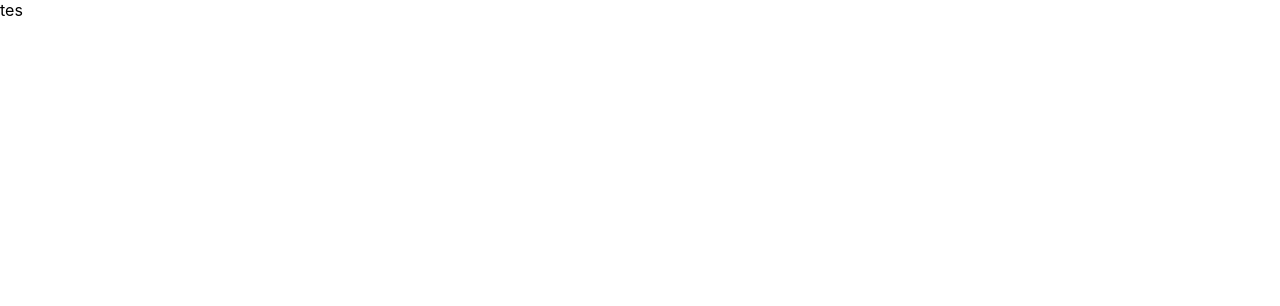
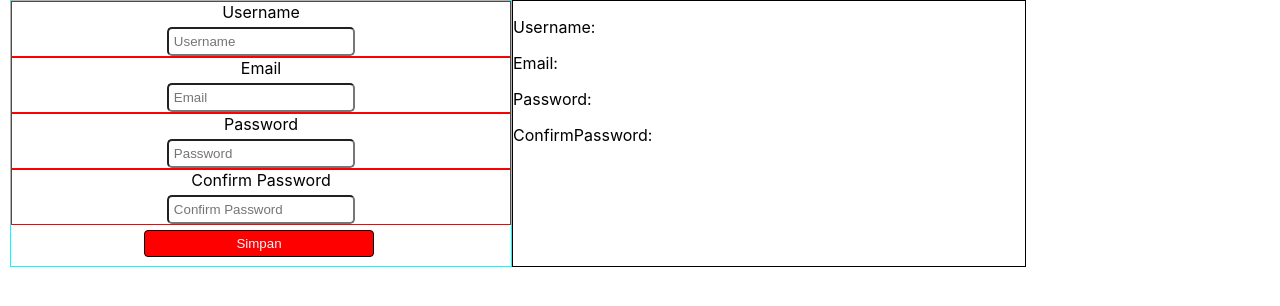
Before and after one commit to Naufal-0123/React_1, a React (Create React App) app: page / in a window 1280 px wide. Shown: the top 306 px of the page. Built offline with nearby package versions, Linux system fonts and the light colour scheme.

Commit message:
belajar handleChange

```diff
--- a/src/App.js
+++ b/src/App.js
@@ -1,19 +1,65 @@
 import React from 'react';
 import Layout from "./komponen/layout";
 import Button from "./komponen/button";
+import Input from "./komponen/input";
 import "./styles/styles.css"
 
 export default function App(){
-  let[name, setName]= React.useState('');
-  let[email, setEmail]= React.useState('');
-  let[Password, setPassword]= React.useState('');
-  let[confirmPassword, setConfirmPassword]= React.useState('');
-
+  const [values, setValues] = React.useState({
+    username:"",
+    email:"",
+    password:"",
+    confirmPassword:"",
+  })
+  const handleChange = (e) => {
+    e.preventDefault()
+    console.log('ok gass jalan');
+    setValues((values) =>{
+      return{
+        ...values,
+        [e.target.name]: e.target.value
+      }
+    });
+  };
   return(
     <React.Fragment>
-      <form>tes</form>
+      <div style={{
+        display: "flex"
+
+      }}>
+      <form>
+       <Input  name="username" value={values.username} label={'Username'} placeHolder="Username" onChange={(event) => {
+        event.preventDefault();
+        console.log('ok jalan')
+        setValues((values)=>{
+          return{
+           ...values,
+           username: event.target.value,
+
+         };
+        });
+       }} />
+       <Input  name="email" value={values.email} label={'Email'}
+       placeHolder="Email" onChange={handleChange}/>
+       <Input  name="password" value={values.password} label={'Password'}
+       placeHolder="Password" onChange={handleChange}/>
+       <Input  name="confirmPassword" value={values.confirmPassword} label={'Confirm Password'} placeHolder="Confirm Password" onChange={handleChange}/>
+       <Button title={'Simpan'}/>
+      </form>
+      <div
+      style={{
+        width: "40%",
+        border: "1px solid black",
+        height: "265px",
+        }}>
+        <p>Username:{values?.username}</p>
+        <p>Email: {values?.email}</p>
+        <p>Password: {values?.password}</p>
+        <p>ConfirmPassword: {values?.confirmPassword}</p>
+      </div>
+      </div>
     </React.Fragment>
-  )
+  );
 }
 
 // function App () {
--- /dev/null
+++ b/src/komponen/input.jsx
@@ -0,0 +1,15 @@
+import React from "react";
+
+export default function Input({label, isError, textError, ...props}){
+    return(
+        <div className='input'>
+        <label  className='label' htmlFor={label}>
+            {label}
+        </label>
+        <input {...props} className='input-text' id={label} />
+       {isError && <p className='error'>
+       {textError}
+        </p>}
+      </div>
+    );
+}
--- a/src/styles/styles.css
+++ b/src/styles/styles.css
@@ -11,11 +11,41 @@
 }
 
 .button{
-    color: white;
+    color: aliceblue;
     padding: 5px 10px;
     border: 1px solid black;
-    cursor: pointer;
-    width: 200px;
-    border-radius: 5px
+    width: 230px;
+    border-radius: 4px;
+    margin: 5px 5px 5px;
+    margin-left: 26.6%;
+}
+.button:hover{
+    color: deepskyblue;
+    background-color: black;
+    border: 1px solid skyblue;
 
 }
+
+.input{
+    display: flex;
+    flex-direction: column;
+    align-items: center;
+}
+
+.input-text{
+    padding: 5px 5px;
+    border-radius: 5px;
+    width: 35%;
+    margin-top: 5px;
+}
+.error{
+    color: red;
+    font-style: italic;
+    font-size: 10px;
+    font-weight: bold;
+}
+form{
+    margin-left: 10px;
+    border: 1px solid aqua;
+    width: 500px;
+}
```
